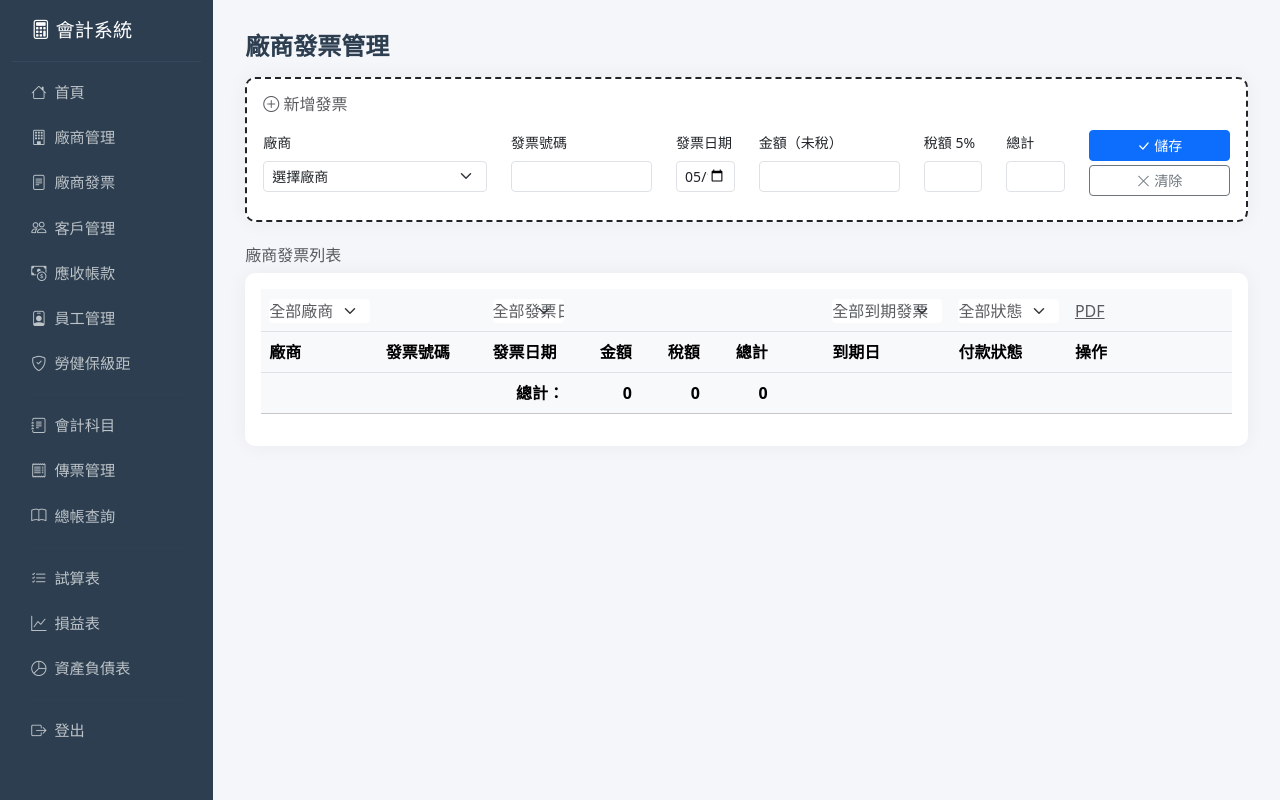
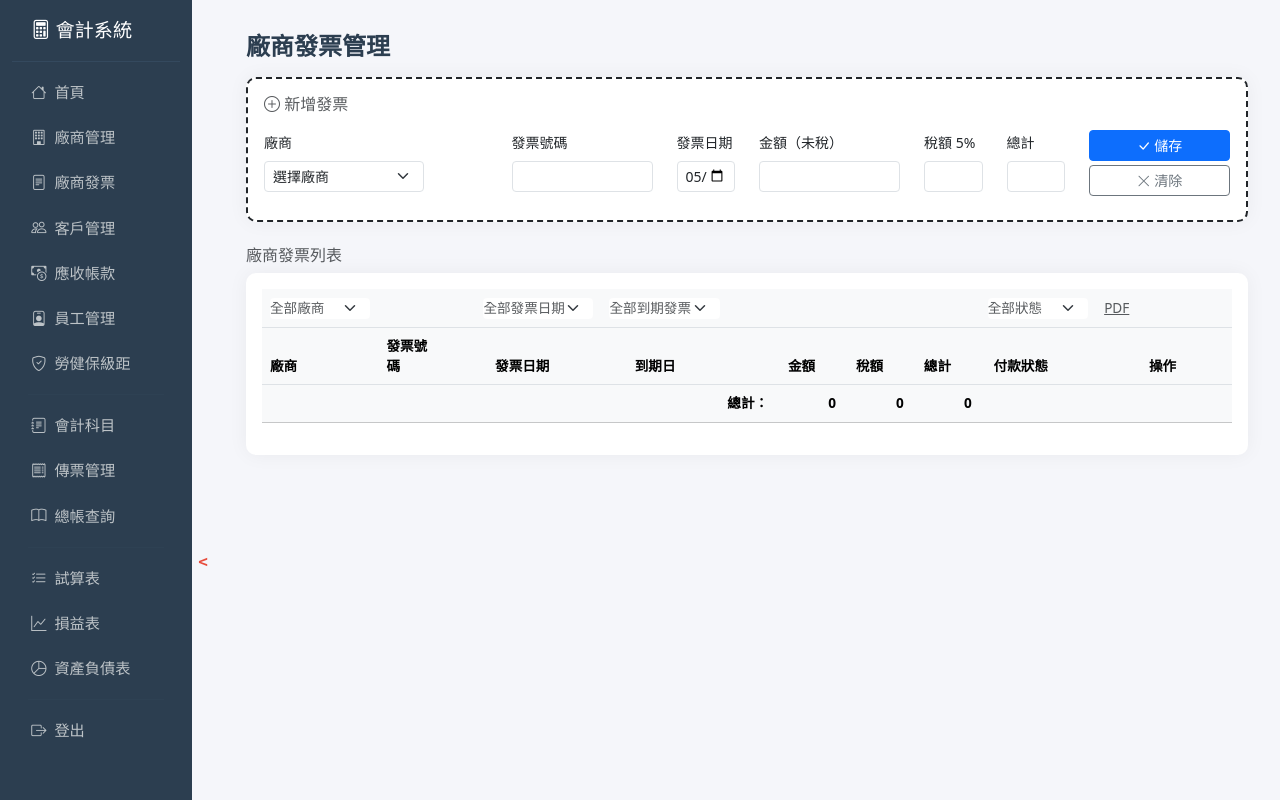
Before and after one commit to YYH-nainai/accounting-system, a FastAPI app: page /vendor-invoices in a window 1280 px wide. Run offline with FastAPI, Linux system fonts and the light colour scheme; the visitor is signed in with stand-in values (Sample User, id 1); data that the repository does not hold is empty.

Commit message:
feat: UI layout improvements - sidebar collapse, invoice table column reorder, vendor fixes

```diff
--- a/frontend/templates/base.html
+++ b/frontend/templates/base.html
@@ -15,7 +15,22 @@
         .sidebar .nav-link:hover, .sidebar .nav-link.active { color: #fff; background: #34495e; }
         .sidebar .nav-link i { margin-right: 8px; width: 20px; text-align: center; }
         .sidebar .brand { color: #fff; font-size: 1.2rem; padding: 0 1.2rem 1rem; border-bottom: 1px solid #34495e; margin-bottom: 0.5rem; }
-        .main-content { padding: 2rem; }
+        .main-content { padding: 2rem; flex: 1; min-width: 0; min-height: 100vh; }
+        .row { flex-wrap: nowrap; }
+        .sidebar-toggle {
+            flex: 0 0 auto; width: 22px; cursor: pointer; user-select: none;
+            background: transparent; border: none; padding: 0;
+            font-size: 0; outline: none;
+        }
+        .sidebar-toggle::before {
+            font-size: 1rem; font-weight: bold; font-family: monospace;
+            color: #e74c3c; content: '<';
+            display: block; text-align: center; line-height: 1.4;
+            margin-top: -2px;
+        }
+        .sidebar-toggle:hover::before { color: #e74c3c; }
+        .sidebar-toggle.hidden-state::before { content: '>'; margin-top: 0; }
+        #mainSidebar.sidebar-hidden { display: none !important; }
         .card { border: none; border-radius: 10px; box-shadow: 0 0 20px rgba(0,0,0,0.05); }
         .card-header { background: #fff; border-bottom: 2px solid #f0f0f0; font-weight: 600; }
         .table th { background: #f8f9fa; }
@@ -30,7 +45,7 @@
 <body>
     <div class="container-fluid">
         <div class="row">
-            <div class="col-md-2 sidebar d-none d-md-block">
+            <div class="col-md-2 sidebar d-none d-md-block" id="mainSidebar" style="flex:0 0 15%;max-width:15%;">
                 <div class="brand"><i class="bi bi-calculator"></i> 會計系統</div>
                 <ul class="nav flex-column">
                     <li class="nav-item"><a class="nav-link" href="/"><i class="bi bi-house"></i>首頁</a></li>
@@ -52,6 +67,7 @@
                     <li class="nav-item"><a class="nav-link" href="/logout"><i class="bi bi-box-arrow-right"></i>登出</a></li>
                 </ul>
             </div>
+            <button id="sidebarToggle" class="sidebar-toggle"></button>
             <div class="col-md-10 main-content">
                 <div id="storageAlert" class="storage-warn"></div>
                 {% block content %}{% endblock %}
@@ -74,6 +90,26 @@
         }
     });
     </script>
+    <script>
+    (function() {
+        var sidebar = document.getElementById('mainSidebar');
+        var btn = document.getElementById('sidebarToggle');
+
+        function apply(state) {
+            sidebar.classList.toggle('sidebar-hidden', state === 'hidden');
+            btn.classList.toggle('hidden-state', state === 'hidden');
+        }
+
+        var saved = localStorage.getItem('sidebarHidden');
+        if (saved === 'true') apply('hidden');
+
+        btn.addEventListener('click', function() {
+            var isHidden = sidebar.classList.contains('sidebar-hidden');
+            apply(isHidden ? 'visible' : 'hidden');
+            localStorage.setItem('sidebarHidden', !isHidden);
+        });
+    })();
+    </script>
     {% block scripts %}{% endblock %}
 </body>
 </html>
--- a/frontend/templates/vendor_invoices.html
+++ b/frontend/templates/vendor_invoices.html
@@ -2,6 +2,9 @@
 {% block title %}廠商發票 - 會計管理系統{% endblock %}
 {% block content %}
 <style>
+#dataTable { font-size: 0.85rem; }
+#dataTable td:first-child, #dataTable td:nth-child(4) { max-width: 120px; overflow: hidden; text-overflow: ellipsis; white-space: nowrap; }
+#vendor_id, #vendorFilter { max-width: 160px; }
 @media print {
     body * { visibility: hidden; }
     .main-content, .main-content * { visibility: visible; }
@@ -61,15 +64,15 @@
         <table class="table table-hover" id="dataTable">
             <colgroup>
                 <col style="width:12%">
-                <col style="width:11%">
-                <col style="width:9%">
+                <col style="width:10%">
+                <col style="width:13%">
+                <col style="width:13%">
+                <col style="width:5%">
                 <col style="width:7%">
                 <col style="width:7%">
                 <col style="width:7%">
-                <col style="width:5%">
-                <col style="width:13%">
                 <col style="width:12%">
-                <col style="width:17%">
+                <col style="width:14%">
             </colgroup>
             <thead>
                 <tr>
@@ -80,7 +83,7 @@
                     </th>
                     <th colspan="1"></th>
                     <th>
-                        <select class="form-select form-select-sm border-0 p-0 text-muted" id="periodFilter" onchange="applyFilters()" style="font-weight:400; font-size:inherit;">
+                        <select class="form-select form-select-sm border-0 p-0 text-muted" id="periodFilter" onchange="applyFilters()" style="font-weight:400; font-size:inherit; padding-right:18px!important;">
                             <option value="">全部發票日期</option>
                             <option value="01,02">115年1、2月</option>
                             <option value="03,04">115年3、4月</option>
@@ -90,10 +93,8 @@
                             <option value="11,12">115年11、12月</option>
                         </select>
                     </th>
-                    <th colspan="3"></th>
-                    <th></th>
                     <th>
-                        <select class="form-select form-select-sm border-0 p-0 text-muted" id="duePeriodFilter" onchange="applyFilters()" style="font-weight:400; font-size:inherit;">
+                        <select class="form-select form-select-sm border-0 p-0 text-muted" id="duePeriodFilter" onchange="applyFilters()" style="font-weight:400; font-size:inherit; padding-right:18px!important;">
                             <option value="">全部到期發票</option>
                             <option value="01,02">115年1、2月</option>
                             <option value="03,04">115年3、4月</option>
@@ -103,6 +104,8 @@
                             <option value="11,12">115年11、12月</option>
                         </select>
                     </th>
+                    <th></th>
+                    <th colspan="3"></th>
                     <th>
                         <select class="form-select form-select-sm border-0 p-0 text-muted" id="paidFilter" onchange="applyFilters()" style="font-weight:400; font-size:inherit;">
                             <option value="">全部狀態</option>
@@ -116,26 +119,25 @@
                 </tr>
                 <tr>
                     <th>廠商</th>
-                    <th>發票號碼</th>
-                    <th>發票日期</th>
-                    <th class="text-end">金額</th>
-                    <th class="text-end">稅額</th>
-                    <th class="text-end">總計</th>
+                    <th><div style="padding-right:30px">發票號碼</div></th>
+                    <th class="text-end"><span style="padding-right:40%">發票日期</span></th>
+                    <th class="text-end"><span style="padding-right:40%">到期日</span></th>
                     <th style="width:5%"></th>
-                    <th>到期日</th>
-                    <th>付款狀態</th>
-                    <th>操作</th>
+                    <th class="text-end"><span style="padding-right:40%">金額</span></th>
+                    <th class="text-end"><span style="padding-right:40%">稅額</span></th>
+                    <th class="text-end"><span style="padding-right:40%">總計</span></th>
+                    <th class="text-end"><span style="padding-right:40%">付款狀態</span></th>
+                    <th class="text-end"><span style="padding-right:40%">操作</span></th>
                 </tr>
             </thead>
             <tbody></tbody>
             <tfoot id="tableFoot" class="table-light fw-bold">
                 <tr>
-                    <td colspan="3" class="text-end">總計：</td>
+                    <td colspan="5" class="text-end">總計：</td>
                     <td class="text-end" id="sumAmount">0</td>
                     <td class="text-end" id="sumTax">0</td>
                     <td class="text-end" id="sumTotal">0</td>
-                    <td></td>
-                    <td colspan="3"></td>
+                    <td colspan="2"></td>
                 </tr>
             </tfoot>
         </table>
@@ -202,7 +204,7 @@ function loadVendors() {
     axios.get('/api/vendors').then(res => {
         const sel = document.getElementById('vendor_id');
         sel.innerHTML = '<option value="">選擇廠商</option>';
-        res.data.filter(v => v.is_active).forEach(v => {
+        res.data.forEach(v => {
             vendorMap[v.id] = v;
             sel.innerHTML += `<option value="${v.id}">${v.code} - ${v.name}</option>`;
         });
@@ -221,25 +223,33 @@ function resetForm() {
     loadVendors();
 }
 
+function toROC(dateStr) {
+    if (!dateStr) return '-';
+    const parts = dateStr.split('-');
+    if (parts.length !== 3) return dateStr;
+    const y = parseInt(parts[0]) - 1911;
+    return y + '-' + parts[1] + '-' + parts[2];
+}
+
 function renderRows(rows) {
     const tbody = document.querySelector('#dataTable tbody');
     tbody.innerHTML = rows.map(r => `<tr class="${r.is_paid ? 'table-success' : ''}">
         <td>${r.vendor_name}</td>
-        <td>${r.invoice_no}</td>
-        <td>${r.invoice_date}</td>
-        <td class="text-end">${Math.round(r.amount)}</td>
-        <td class="text-end">${Math.round(r.tax)}</td>
-        <td class="text-end">${Math.round(r.total_amount)}</td>
+        <td><div style="padding-right:30px">${r.invoice_no}</div></td>
+        <td class="text-end"><span style="padding-right:40%">${toROC(r.invoice_date)}</span></td>
+        <td class="text-end"><span style="padding-right:40%">${r.due_date ? toROC(r.due_date) : '-'}</span></td>
         <td></td>
-        <td>${r.due_date || '-'}</td>
-        <td>${r.is_paid ? '<span class="badge bg-success">已付款</span>' : '<span class="badge bg-warning">未付款</span>'}</td>
-        <td>
+        <td class="text-end"><span style="padding-right:40%">${Math.round(r.amount)}</span></td>
+        <td class="text-end"><span style="padding-right:40%">${Math.round(r.tax)}</span></td>
+        <td class="text-end"><span style="padding-right:40%">${Math.round(r.total_amount)}</span></td>
+        <td class="text-end"><span style="padding-right:40%">${r.is_paid ? '<span class="badge bg-success">已付款</span>' : '<span class="badge bg-warning">未付款</span>'}</span></td>
+        <td class="text-end"><span style="padding-right:40%">
             <button class="btn btn-sm btn-outline-primary" onclick="toggleRowMenu(this, ${r.id}, ${r.is_paid})">編輯</button>
             <span class="row-actions" style="display:none">
                 ${r.is_paid ? `<button class="btn btn-sm btn-outline-warning ms-1" onclick="markUnpaid(${r.id})">未付款</button>` : `<button class="btn btn-sm btn-outline-success ms-1" onclick="showPayment(${r.id})">付款</button>`}
                 <button class="btn btn-sm btn-outline-danger ms-1" onclick="del(${r.id})">刪除</button>
             </span>
-        </td>
+        </span></td>
     </tr>`).join('');
     const sumAmt = rows.reduce((s, r) => s + Math.round(r.amount), 0);
     const sumTax = rows.reduce((s, r) => s + Math.round(r.tax), 0);
@@ -252,8 +262,8 @@ function renderRows(rows) {
 function loadVendorFilter() {
     axios.get('/api/vendors').then(res => {
         const sel = document.getElementById('vendorFilter');
-        res.data.filter(v => v.is_active).forEach(v => {
-            sel.innerHTML += `<option value="${v.id}">${v.name}</option>`;
+        res.data.forEach(v => {
+            sel.innerHTML += `<option value="${v.id}">${v.code} - ${v.name}</option>`;
         });
     });
 }
@@ -392,4 +402,24 @@ resetForm();
 loadVendorFilter();
 loadData();
 </script>
+<script>
+(function() {
+    function alignToggle() {
+        var btn = document.getElementById('sidebarToggle');
+        var vendorTh = document.querySelector('#dataTable thead tr:nth-child(2) th:first-child');
+        if (!btn || !vendorTh) return;
+        var btnRect = btn.getBoundingClientRect();
+        var thRect = vendorTh.getBoundingClientRect();
+        btn.style.marginTop = Math.max(0, thRect.top - btnRect.top) + 'px';
+    }
+    function delayedAlign() { setTimeout(alignToggle, 50); }
+    delayedAlign();
+    window.addEventListener('resize', delayedAlign);
+    var sidebar = document.getElementById('mainSidebar');
+    if (sidebar) {
+        var obs = new MutationObserver(delayedAlign);
+        obs.observe(sidebar, { attributes: true, attributeFilter: ['class'] });
+    }
+})();
+</script>
 {% endblock %}
```
Also changed, not shown: frontend/templates/vendors.html (+13 -12 lines).
